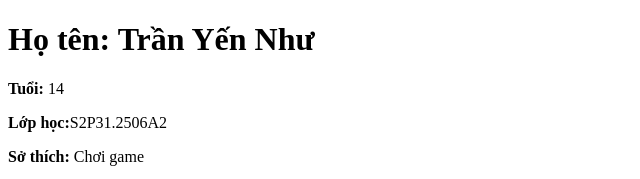
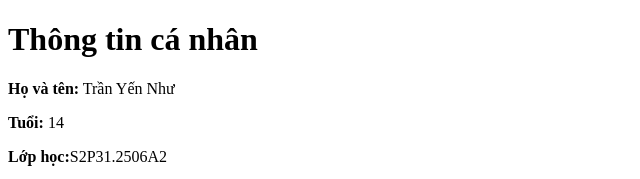
Before and after one commit to M-ari-ka/CV, a plain HTML site: page index.html in a window 1280 px wide. Shown: the top 179 px of the page, without its empty margins (0-640 px from the left). Drawn offline with Linux system fonts and the light colour scheme.

Commit message:
Add files via upload

```diff
--- a/index.html
+++ b/index.html
@@ -6,7 +6,8 @@
     <title>My profile</title>
 </head>
 <body>
-    <h1><strong>Họ tên:</strong> Trần Yến Như</h1>
+    <h1><strong>Thông tin cá nhân</strong></h1>
+    <p><strong>Họ và tên:</strong> Trần Yến Như</p>
     <p><strong>Tuổi:</strong> 14</p>
     <p><strong>Lớp học:</strong>S2P31.2506A2</p>
     <p><strong>Sở thích:</strong> Chơi game</p>
```
